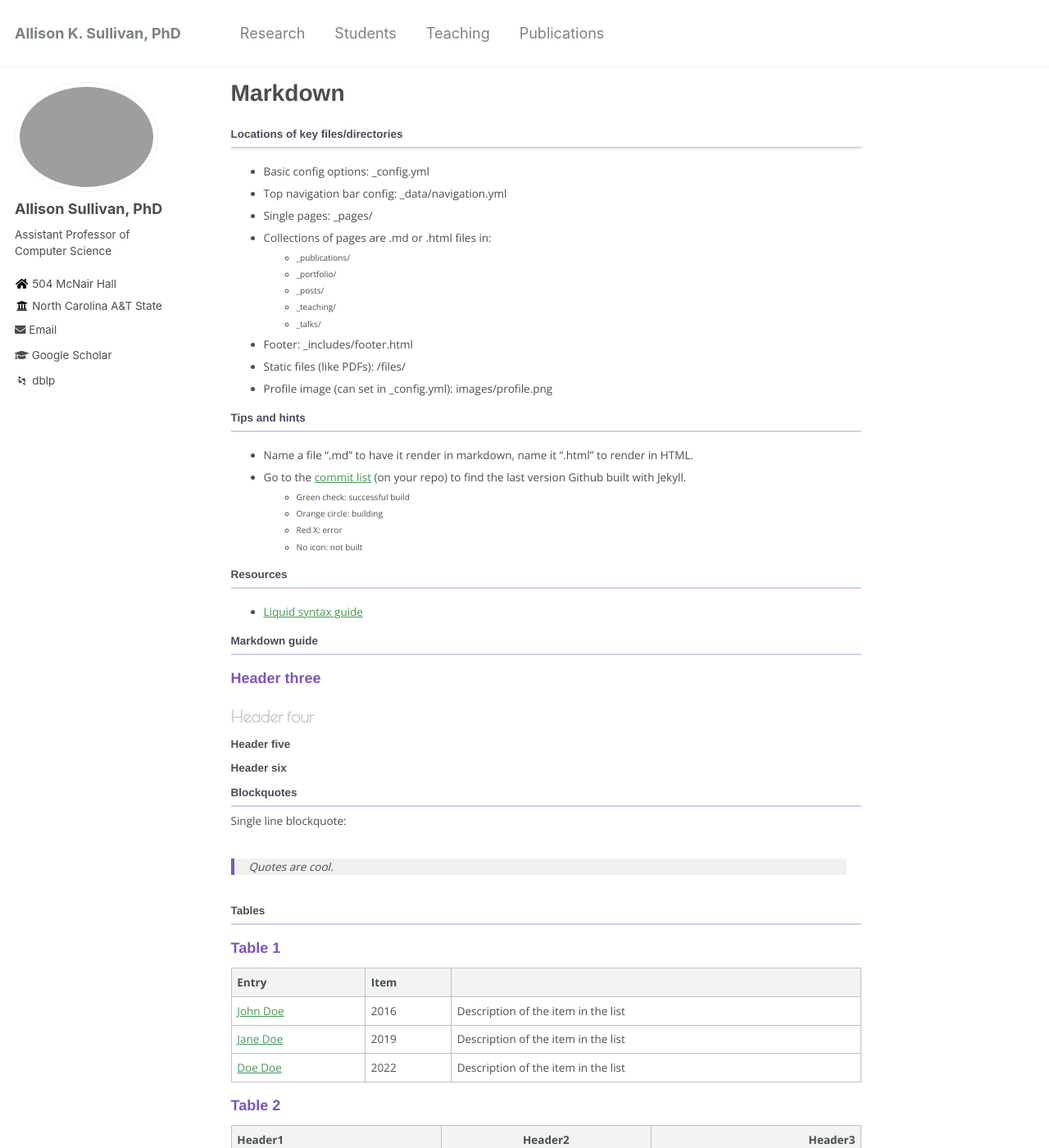
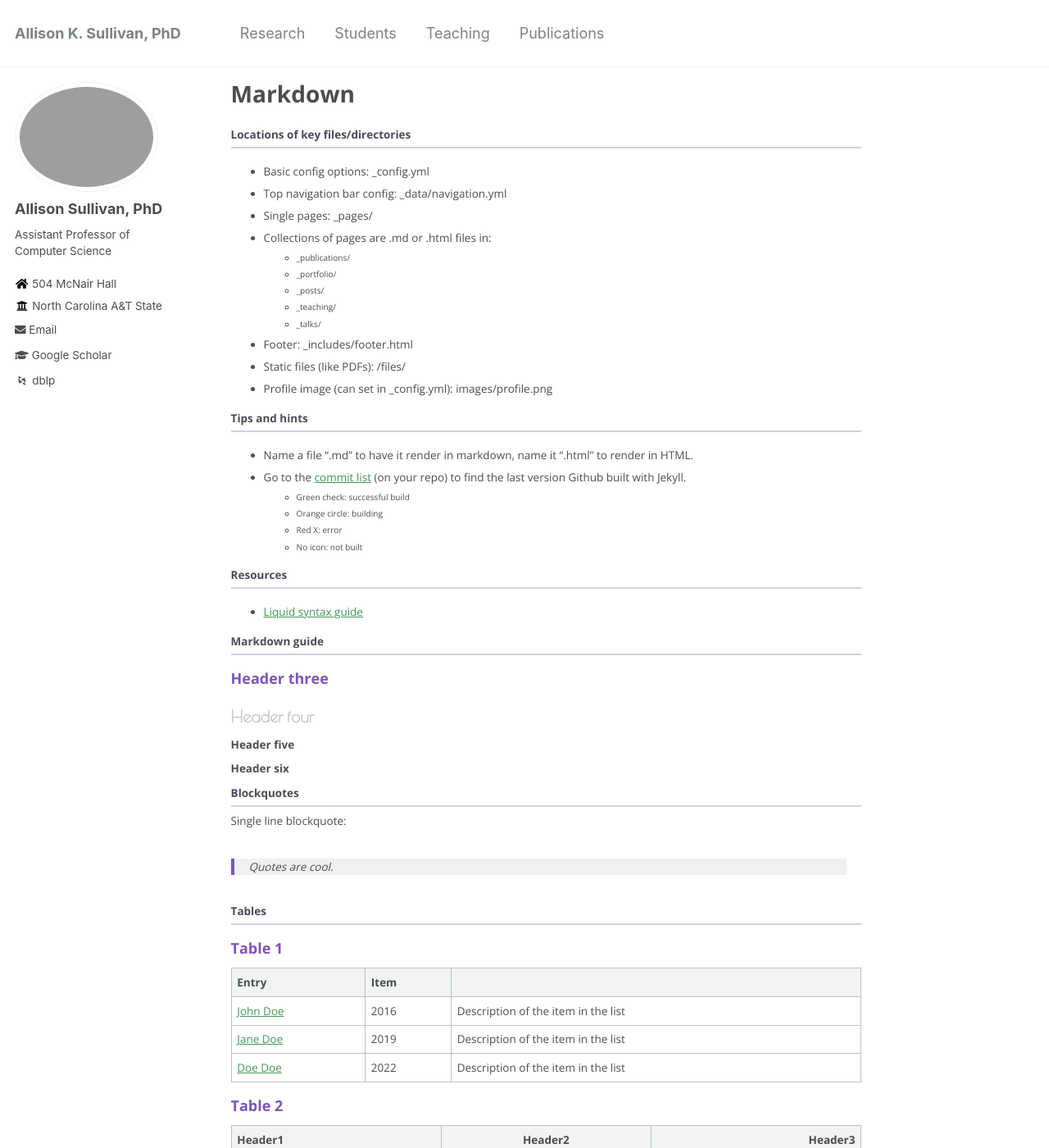
Before and after one commit to Allisonius/allisonius.github.io, a Jekyll site: the page built from _pages/markdown.md, in a window 1280 px wide and 1400 px high. Shown: the whole window at 82% size. Built offline with Jekyll 4.4.1, drawn with Linux system fonts in a browser that asks for light colours; some web fonts are replaced.

Commit message:
Update _variables.scss

```diff
--- a/_sass/_variables.scss
+++ b/_sass/_variables.scss
@@ -29,7 +29,7 @@ $calisto                    : "Calisto MT", serif;
 $garamond                   : Garamond, serif;
 
 $global-font-family         : "Open Sans", sans-serif;
-$header-font-family         : $helvetica;
+$header-font-family         : "Open Sans", sans-serif;
 $caption-font-family        : $serif;
 
 /* type scale */
```
